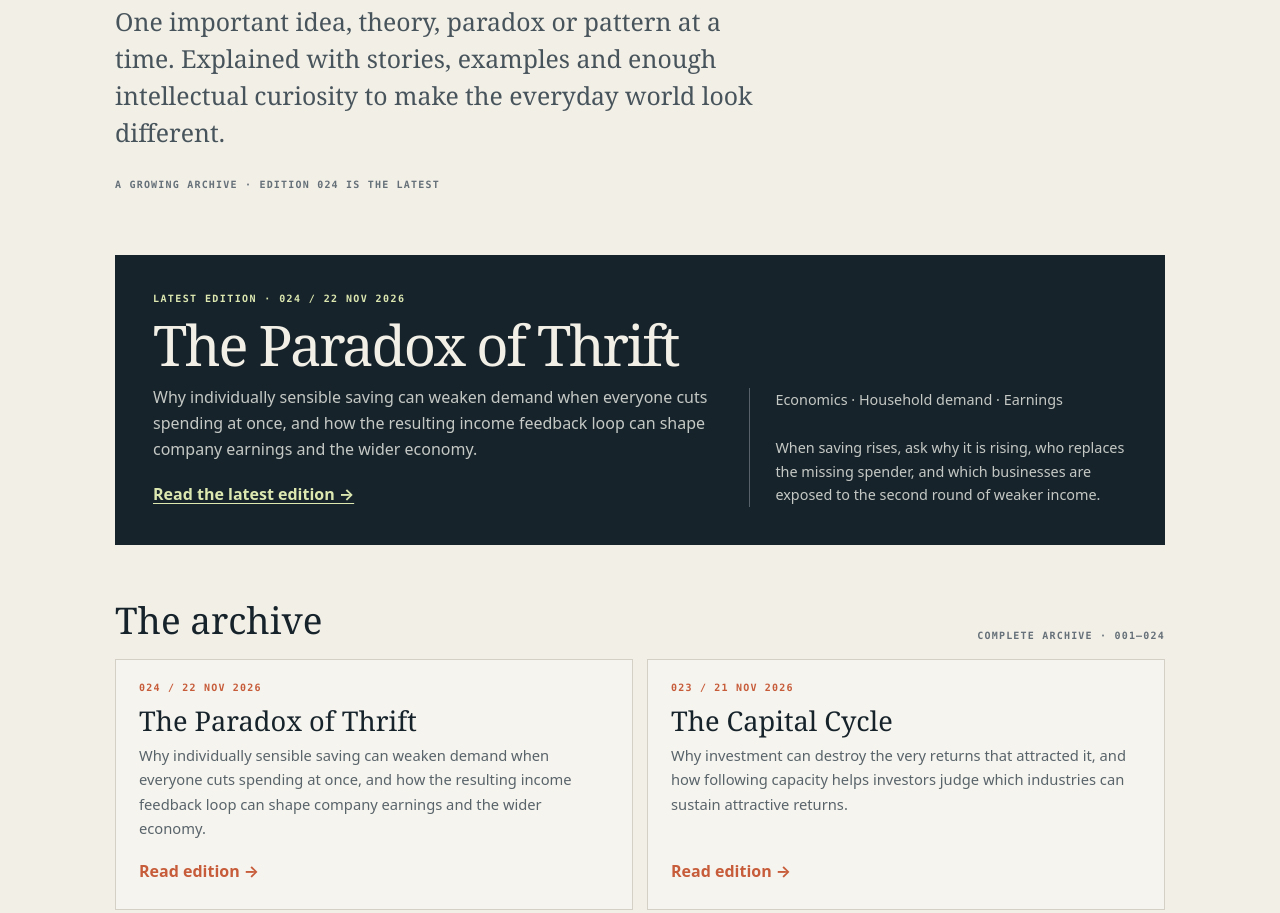
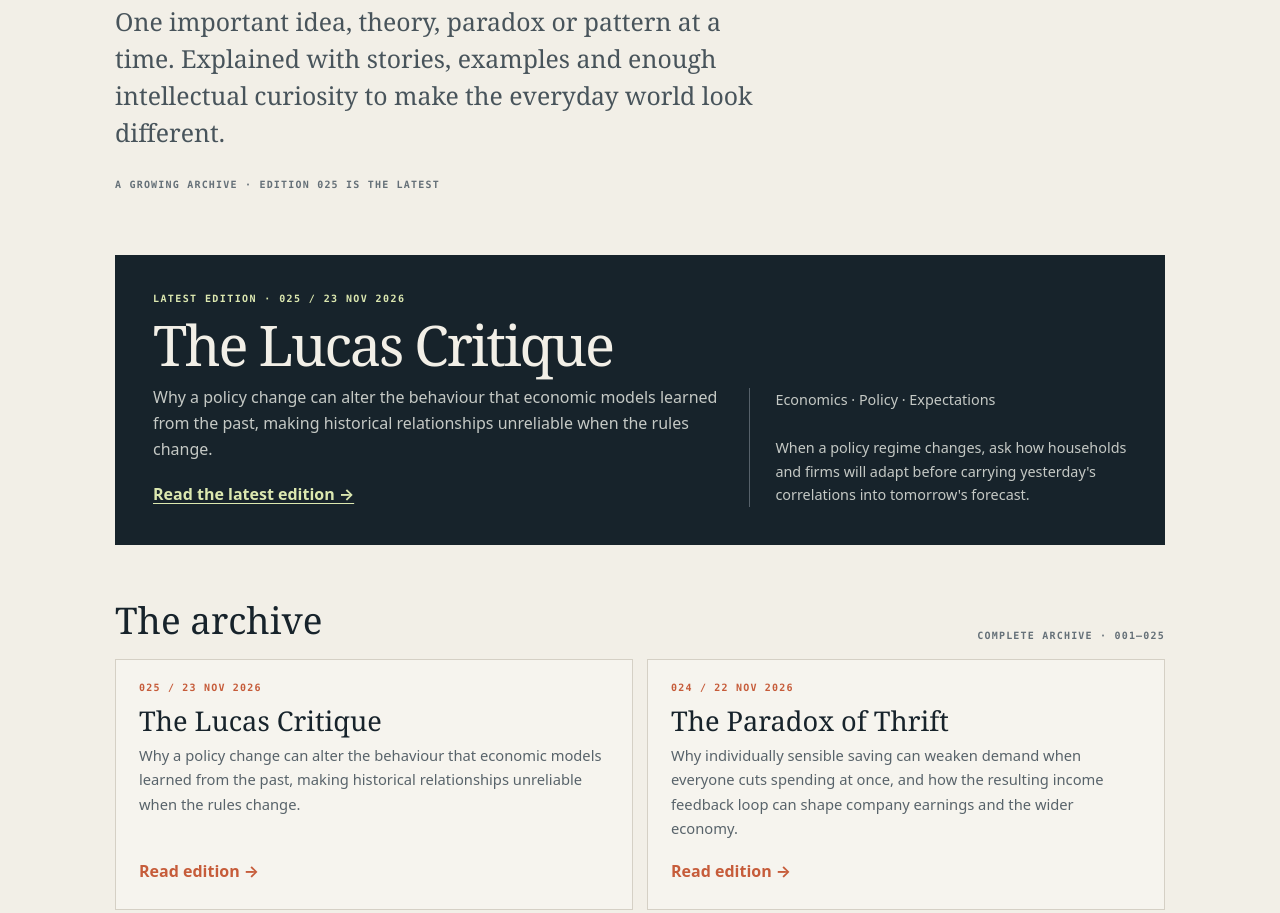
Before and after one commit to happyrabbit29/daily-big-idea, a plain HTML site: page index.html in a window 1280 px wide. Shown: the part 541-1454 px from the top of the page. Drawn offline with Linux system fonts and the light colour scheme.

Commit message:
Feature Daily Big Idea 025: The Lucas Critique

```diff
--- a/index.html
+++ b/index.html
@@ -45,19 +45,20 @@ footer{border-top:1px solid var(--line);padding:20px 0 32px;color:var(--muted);f
 <div class="kicker">A daily field guide to thinking</div>
 <h1>Ideas that<br>change the angle.</h1>
 <p class="intro">One important idea, theory, paradox or pattern at a time. Explained with stories, examples and enough intellectual curiosity to make the everyday world look different.</p>
-<div class="hero-meta">A growing archive · Edition 024 is the latest</div>
+<div class="hero-meta">A growing archive · Edition 025 is the latest</div>
 </header>
 <section class="latest" aria-labelledby="latest-title">
 <div>
-<div class="tag">Latest edition · 024 / 22 Nov 2026</div>
-<h2 id="latest-title">The Paradox of Thrift</h2>
-<p>Why individually sensible saving can weaken demand when everyone cuts spending at once, and how the resulting income feedback loop can shape company earnings and the wider economy.</p>
-<a href="editions/paradox-of-thrift.html">Read the latest edition →</a>
+<div class="tag">Latest edition · 025 / 23 Nov 2026</div>
+<h2 id="latest-title">The Lucas Critique</h2>
+<p>Why a policy change can alter the behaviour that economic models learned from the past, making historical relationships unreliable when the rules change.</p>
+<a href="editions/lucas-critique.html">Read the latest edition →</a>
 </div>
-<div class="side">Economics · Household demand · Earnings<br><br>When saving rises, ask why it is rising, who replaces the missing spender, and which businesses are exposed to the second round of weaker income.</div>
+<div class="side">Economics · Policy · Expectations<br><br>When a policy regime changes, ask how households and firms will adapt before carrying yesterday's correlations into tomorrow's forecast.</div>
 </section>
-<div class="section-head"><h2>The archive</h2><span>Complete archive · 001–024</span></div>
+<div class="section-head"><h2>The archive</h2><span>Complete archive · 001–025</span></div>
 <section class="archive" aria-label="All available editions">
+<article class="card"><div class="number">025 / 23 NOV 2026</div><h3>The Lucas Critique</h3><p>Why a policy change can alter the behaviour that economic models learned from the past, making historical relationships unreliable when the rules change.</p><a href="editions/lucas-critique.html">Read edition →</a></article>
 <article class="card"><div class="number">024 / 22 NOV 2026</div><h3>The Paradox of Thrift</h3><p>Why individually sensible saving can weaken demand when everyone cuts spending at once, and how the resulting income feedback loop can shape company earnings and the wider economy.</p><a href="editions/paradox-of-thrift.html">Read edition →</a></article>
 <article class="card"><div class="number">023 / 21 NOV 2026</div><h3>The Capital Cycle</h3><p>Why investment can destroy the very returns that attracted it, and how following capacity helps investors judge which industries can sustain attractive returns.</p><a href="editions/capital-cycle.html">Read edition →</a></article>
 <article class="card"><div class="number">022 / 20 NOV 2026</div><h3>The Kelly Criterion</h3><p>Why a genuine investment edge can still be destroyed by an oversized position, and how disciplined sizing protects long-run compounding.</p><a href="editions/kelly-criterion.html">Read edition →</a></article>
```
